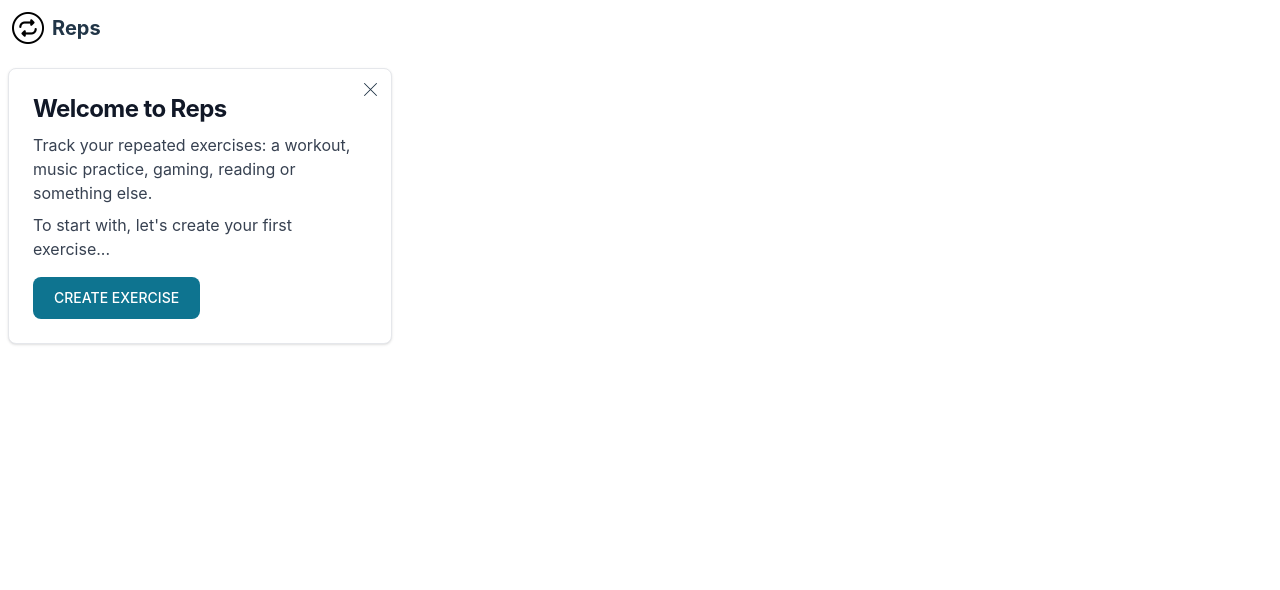
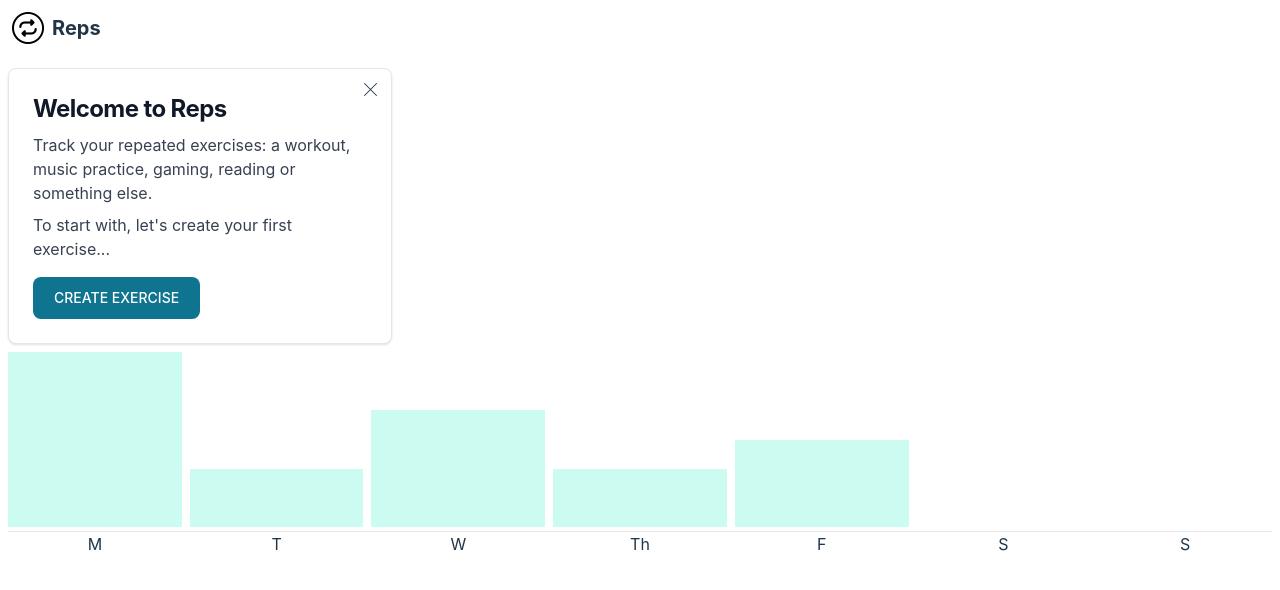
Before and after one commit to davidnormo/reps, a Preact app: page / in a window 1280 px wide. Shown: the top 590 px of the page. Built offline with nearby package versions, Linux system fonts and the light colour scheme.

Commit message:
weekly overview mock

```diff
--- /dev/null
+++ b/src/components/StackedBarChart/StackedBarChart.jsx
@@ -0,0 +1,52 @@
+const findMaxValue = (series) => {
+  let max = 0;
+  for (let i = 0; i < series.length; i++) {
+    let stackTotal = 0;
+    for (let j = 0; j < series[i].length; j++) {
+      stackTotal += series[i][j]?.value || 0;
+    }
+    if (stackTotal > max) max = stackTotal;
+  }
+  return max;
+};
+
+export default function StackedBarChart({ series, legend }) {
+  const maxValue = findMaxValue(series);
+  console.log("maxValue", maxValue);
+  return (
+    <div className="w-full h-full flex flex-col justify-end">
+      <div className="grow flex flex-row items-end border-b pb-1">
+        {series.map((stacks, i) => (
+          <div
+            key={i}
+            className={`h-full flex flex-col-reverse ${
+              i === 0 ? "ml-0" : "ml-2"
+            }`}
+            style={{ width: `calc(100% / ${series.length}` }}
+          >
+            {stacks.map((stack, j) => (
+              <div
+                className={`w-full bg-teal-100`}
+                key={`${i}${j}`}
+                style={{
+                  height: `${(stack.value / maxValue) * 100}%`,
+                }}
+              />
+            ))}
+          </div>
+        ))}
+      </div>
+      <div className="flex flex-row text-center">
+        {legend.x.map((leg, i) => (
+          <div
+            className={`${i === 0 ? "ml-0" : "ml-2"}`}
+            key={i}
+            style={{ width: `calc(100% / ${series.length}`, height: "20px" }}
+          >
+            {leg}
+          </div>
+        ))}
+      </div>
+    </div>
+  );
+}
--- a/src/components/WeekOverview/WeekOverview.jsx
+++ b/src/components/WeekOverview/WeekOverview.jsx
@@ -1,6 +1,23 @@
 import useData from "../../hooks/useData";
+import StackedBarChart from "../StackedBarChart/StackedBarChart";
 
 export default function WeekOverview() {
-  // const { data } = useData();
-  return;
+  const { data } = useData();
+  return (
+    <div className="h-[200px] mt-2">
+      <StackedBarChart
+        height={200}
+        series={[
+          [{ value: 10 }, { value: 10 }, { value: 10 }],
+          [{ value: 10 }],
+          [{ value: 10 }, { value: 10 }],
+          [{ value: 10 }],
+          [{ value: 10 }, { value: 5 }],
+          [],
+          [],
+        ]}
+        legend={{ x: ["M", "T", "W", "Th", "F", "S", "S"] }}
+      />
+    </div>
+  );
 }
```
Also changed, not shown: 6 other files (tests, documents, lock files or other folders).
